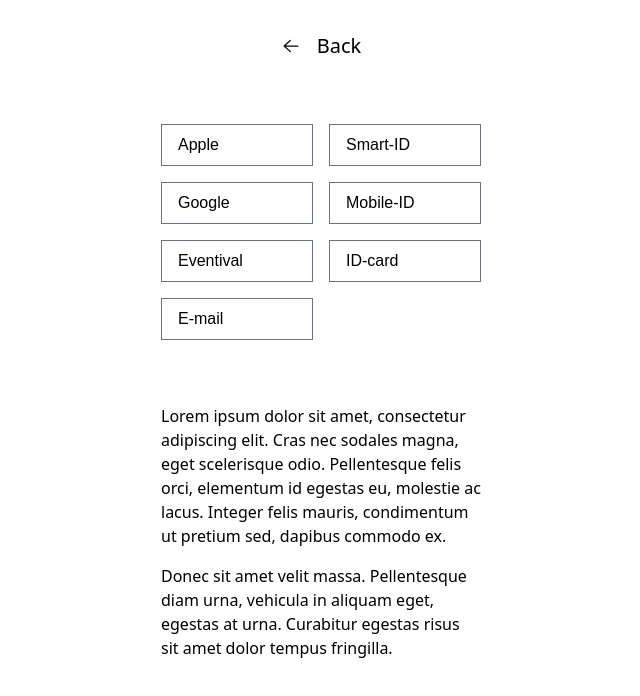
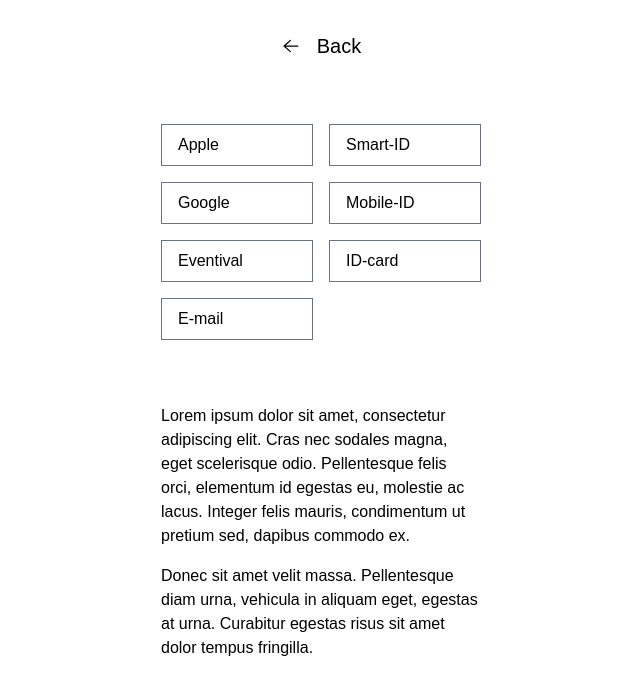
Before and after one commit to poff-bnff/oauth, a Nuxt app: page / in a window 1280 px wide. Shown: the top 696 px of the page, without its empty margins (319-959 px from the left). Built offline with nearby package versions, Linux system fonts and the light colour scheme.

Commit message:
Fix font

```diff
--- a/pages/index.vue
+++ b/pages/index.vue
@@ -72,6 +72,7 @@
   @apply w-full md:w-96;
   @apply mx-auto p-8;
   @apply flex flex-col items-center justify-center gap-16;
+  font-family: 'Fira Sans Extra Condensed', sans-serif;
 }
 
 p {
@@ -88,6 +89,5 @@
   @apply border border-gray-500;
   @apply hover:text-white hover:bg-orange-400 hover:border-orange-400;
   @apply font-normal;
-  font-family: 'Fira Sans Extra Condensed', sans-serif;
 }
 </style>
```
